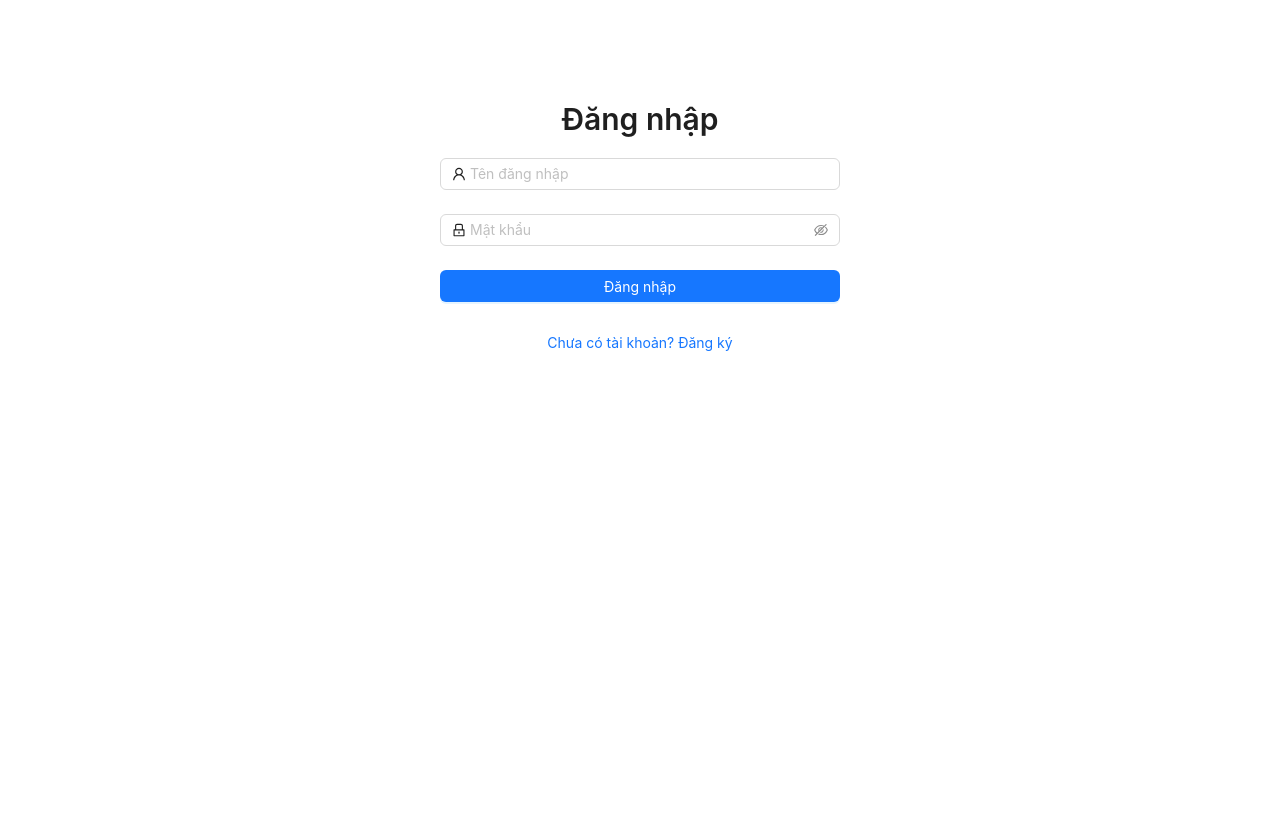
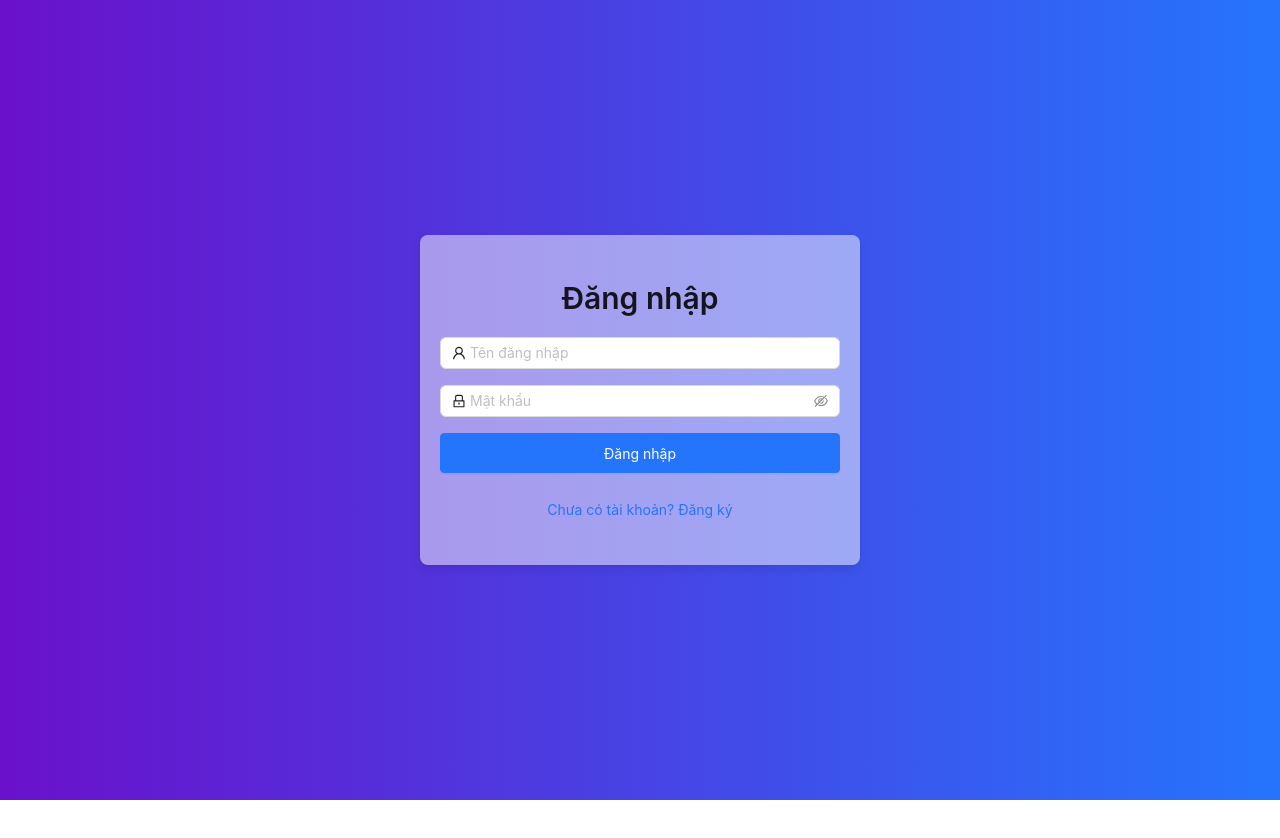
Before and after one commit to vuongbao2k/Bank-System, a React (Vite) app in the folder frontend/: page /login in a window 1280 px wide. Shown: the top 838 px of the page. After the commit the page ends 800 px from the top, so only its background shows below. Built offline with nearby package versions, Linux system fonts and the light colour scheme.

Commit message:
More beautiful

```diff
--- a/frontend/src/layout/LayoutDefault/LayoutDefault.scss
+++ b/frontend/src/layout/LayoutDefault/LayoutDefault.scss
@@ -1,10 +1,10 @@
-
 .footer {
-  background: linear-gradient(135deg, #ff7e5f, #feb47b);
+  background: linear-gradient(135deg, #ff7e5f, #feb47b); /* Gradient cho footer */
   text-align: center;
-  padding: 10px 20px;
+  padding: 15px;
+  font-size: 14px;
+  color: #fff;
 }
-
 
 .layout-default {
   display: flex;
@@ -12,72 +12,69 @@
   min-height: 100vh;
 
   &__header {
-    background: linear-gradient(135deg, #1d8cf8, #2c93e8);
+    background: linear-gradient(135deg, #1d8cf8, #2c93e8); /* Gradient mượt mà */
     display: flex;
     align-items: center;
     justify-content: space-between;
     padding: 10px 20px;
+    box-shadow: 0 4px 6px rgba(0, 0, 0, 0.1); /* Thêm bóng đổ cho header */
   }
 
-  &__logo .logo-link{
+  &__logo .logo-link {
     color: #fff;
-    font-size: 24px;
+    font-size: 28px;
     font-weight: bold;
+    text-decoration: none;
+  }
+
+  &__logo .logo-link:hover {
+    color: #ffd700; /* Màu sắc hover của logo */
+    text-decoration: underline;
+  }
+
+  &__account {
+    display: flex;
+    align-items: center;
+  }
+
+  &__account .ml-10 {
+    margin-left: 10px;
   }
 
   &__main {
     padding: 20px;
     flex: 1;
-  }
-
-  &__footer {
-    background: orange;
-    text-align: center;
-    padding: 10px 20px;
+    background-color: #f4f6f9; /* Nền chính sáng */
+    box-shadow: 0 2px 8px rgba(0, 0, 0, 0.1); /* Bóng đổ cho main */
   }
 }
 
-.menu {
-  ul {
-    display: flex;
-    list-style: none;
-    margin: 0;
-    padding: 0;
+/* Styling cho các button trong header */
+.ant-btn {
+  border-radius: 25px; /* Làm nút mềm mại */
+  font-size: 14px;
+  height: 40px;
+}
 
-    li {
-      margin-left: 20px;
-      position: relative;
-    }
-  }
+/* Cải thiện độ tương phản khi hover các nút */
+.ant-btn:hover {
+  background-color: #1890ff; /* Đổi màu nút khi hover */
+  border-color: #1890ff;
+}
 
-  &__link {
-    color: #000;
+/* Làm cho các button trong header thêm nổi bật */
+.ant-btn-primary {
+  background-color: #1890ff;
+  border-color: #1890ff;
+  color: #fff;
+}
 
-    &--active {
-      color: #fff;
-    }
-  }
+/* Cải thiện các đường viền trong các phần tử */
+.ant-input, .ant-select-selector {
+  border-radius: 20px; /* Làm tròn góc */
+  border-color: #d9d9d9; /* Viền mờ */
+}
 
-  &__sub {
-    position: absolute;
-    top: 100%;
-    right: 0;
-    background: orangered;
-    display: none!important;
-    flex-direction: column;
-
-    li {
-      margin-left: 0!important;
-    }
-
-    a {
-      white-space: nowrap;
-      display: block;
-      padding: 4px 10px;
-    }
-  }
-
-  li:hover > &__sub {
-    display: flex!important;
-  }
+.ant-input:focus, .ant-select-focused {
+  border-color: #40a9ff; /* Màu sắc khi focus */
 }
--- a/frontend/src/pages/LoginPage.jsx
+++ /dev/null
@@ -1,74 +0,0 @@
-import React, { useState } from 'react';
-import { Form, Input, Button, Typography, message } from 'antd';
-import { UserOutlined, LockOutlined } from '@ant-design/icons';
-import UserService from '../services/UserService';
-import { useNavigate } from 'react-router-dom';
-
-const { Title } = Typography;
-
-const LoginPage = () => {
-  const [loading, setLoading] = useState(false);
-
-  const navigate = useNavigate();
-
-  const onFinish = async (values) => {
-    setLoading(true);
-    try {
-      const data = await UserService.login(values);
-      message.success('Đăng nhập thành công!');
-
-      localStorage.setItem('token', data.token);
-      localStorage.setItem('refreshToken', data.refreshToken);
-      localStorage.setItem('role', data.role);
-
-      navigate('/');
-    } catch (error) {
-      message.error(error.message || 'Đăng nhập thất bại!');
-    } finally {
-      setLoading(false);
-    }
-  };
-
-  return (
-    <div style={{ maxWidth: '400px', margin: '100px auto', textAlign: 'center' }}>
-      <Title level={2}>Đăng nhập</Title>
-      <Form
-        name="login"
-        onFinish={onFinish}
-        layout="vertical"
-        style={{ marginTop: '20px' }}
-      >
-        <Form.Item
-          name="username"
-          rules={[{ required: true, message: 'Vui lòng nhập tên đăng nhập!' }]}
-        >
-          <Input
-            prefix={<UserOutlined />}
-            placeholder="Tên đăng nhập"
-          />
-        </Form.Item>
-        <Form.Item
-          name="password"
-          rules={[{ required: true, message: 'Vui lòng nhập mật khẩu!' }]}
-        >
-          <Input.Password
-            prefix={<LockOutlined />}
-            placeholder="Mật khẩu"
-          />
-        </Form.Item>
-        <Form.Item>
-          <Button type="primary" htmlType="submit" loading={loading} block>
-            Đăng nhập
-          </Button>
-        </Form.Item>
-        <Form.Item>
-          <Button type="link" onClick={() => navigate('/register')} block>
-            Chưa có tài khoản? Đăng ký
-          </Button>
-        </Form.Item>
-      </Form>
-    </div>
-  );
-};
-
-export default LoginPage;
--- /dev/null
+++ b/frontend/src/pages/LoginPage/LoginPage.scss
@@ -0,0 +1,41 @@
+.login-page {
+  display: flex;
+  justify-content: center;
+  align-items: center;
+  height: 100vh;
+  background: linear-gradient(to right, #6a11cb, #2575fc); // Gradient nền
+
+  .login-card {
+    max-width: 400px;
+    width: 100%;
+    background-color: rgba(255, 255, 255, 0.5); // Nền trắng trong suốt (80% opacity)
+    padding: 20px;
+    border-radius: 8px;
+    box-shadow: 0 4px 8px rgba(0, 0, 0, 0.1);
+    text-align: center;
+  }
+
+  .ant-form-item {
+    margin-bottom: 16px; // Tạo khoảng cách giữa các trường nhập
+  }
+
+  .ant-btn {
+    border-radius: 4px; // Đảm bảo các nút có viền mềm mại
+  }
+
+  .ant-btn-primary {
+    background-color: #2575fc;
+    border-color: #2575fc;
+    &:hover {
+      background-color: #1d63d6;
+      border-color: #1d63d6;
+    }
+  }
+
+  .ant-btn-link {
+    color: #2575fc;
+    &:hover {
+      color: #1d63d6;
+    }
+  }
+}
--- /dev/null
+++ b/frontend/src/pages/LoginPage/index.jsx
@@ -0,0 +1,74 @@
+import React, { useState } from 'react';
+import { Form, Input, Button, Typography, message } from 'antd';
+import { UserOutlined, LockOutlined } from '@ant-design/icons';
+import UserService from '../../services/UserService';
+import { useNavigate } from 'react-router-dom';
+import './LoginPage.scss';
+
+const { Title } = Typography;
+
+const LoginPage = () => {
+  const [loading, setLoading] = useState(false);
+  const navigate = useNavigate();
+
+  const onFinish = async (values) => {
+    setLoading(true);
+    try {
+      const data = await UserService.login(values);
+      message.success('Đăng nhập thành công!');
+      localStorage.setItem('token', data.token);
+      localStorage.setItem('refreshToken', data.refreshToken);
+      localStorage.setItem('role', data.role);
+      navigate('/');
+    } catch (error) {
+      message.error(error.message || 'Đăng nhập thất bại!');
+    } finally {
+      setLoading(false);
+    }
+  };
+
+  return (
+    <div className="login-page">
+      <div className="login-card">
+        <Title level={2}>Đăng nhập</Title>
+        <Form
+          name="login"
+          onFinish={onFinish}
+          layout="vertical"
+          style={{ marginTop: '20px' }}
+        >
+          <Form.Item
+            name="username"
+            rules={[{ required: true, message: 'Vui lòng nhập tên đăng nhập!' }]}
+          >
+            <Input
+              prefix={<UserOutlined />}
+              placeholder="Tên đăng nhập"
+            />
+          </Form.Item>
+          <Form.Item
+            name="password"
+            rules={[{ required: true, message: 'Vui lòng nhập mật khẩu!' }]}
+          >
+            <Input.Password
+              prefix={<LockOutlined />}
+              placeholder="Mật khẩu"
+            />
+          </Form.Item>
+          <Form.Item>
+            <Button type="primary" htmlType="submit" loading={loading} block>
+              Đăng nhập
+            </Button>
+          </Form.Item>
+          <Form.Item>
+            <Button type="link" onClick={() => navigate('/register')} block>
+              Chưa có tài khoản? Đăng ký
+            </Button>
+          </Form.Item>
+        </Form>
+      </div>
+    </div>
+  );
+};
+
+export default LoginPage;
```
Also changed, not shown: frontend/src/pages/DashboardPage/index.jsx (renamed from frontend/src/pages/DashboardPage.jsx, +5 -5 lines).
